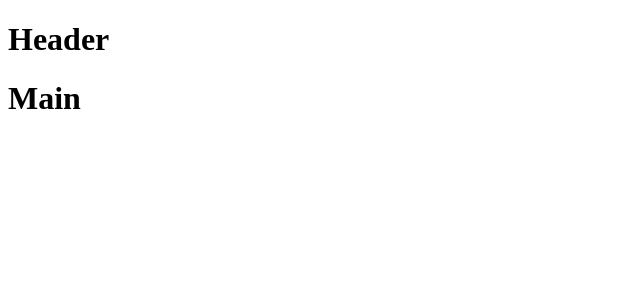
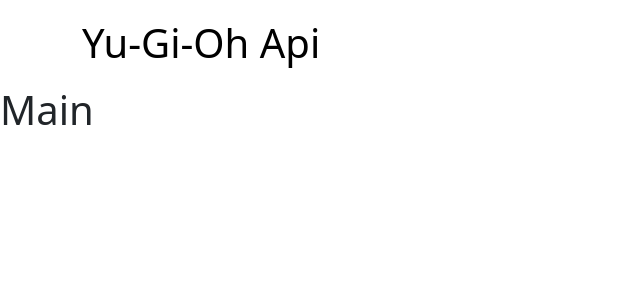
Before and after one commit to UmbertoSerino/vite-yu-gi-oh, a Vue app: page / in a window 1280 px wide. Shown: the top 300 px of the page, without its empty margins (0-640 px from the left). Built offline with nearby package versions, Linux system fonts and the light colour scheme.

Commit message:
created header

```diff
--- a/src/components/AppHeader.vue
+++ b/src/components/AppHeader.vue
@@ -1,7 +1,9 @@
 <template>
-    <header>
-        <h1>Header</h1>
-    </header>
+    <nav class="navbar container-fluid">
+        <div class="container">
+            <span class="navbar-brand fs-1">Yu-Gi-Oh Api</span>
+        </div>
+    </nav>
 </template>
 <script>
 export default {
@@ -19,4 +21,8 @@
 <style lang="scss" scoped>
 @use '../style/partials/mixins' as*;
 @use '../style/partials/variables' as*;
+
+nav {
+    background-color: $bgcolor-header;
+}
 </style>
--- a/src/style/general.scss
+++ b/src/style/general.scss
@@ -1,2 +1,3 @@
 @use './partials/mixins' as*;
-@use './partials/variables' as*
+@use './partials/variables' as*;
+@use '../../node_modules/bootstrap/scss/bootstrap.scss' as*
--- a/src/style/partials/_variables.scss
+++ b/src/style/partials/_variables.scss
@@ -1 +1 @@
-$color-text: pink
+$bgcolor-header: #FFFFFF
```
